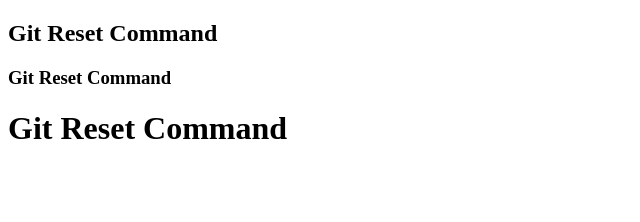
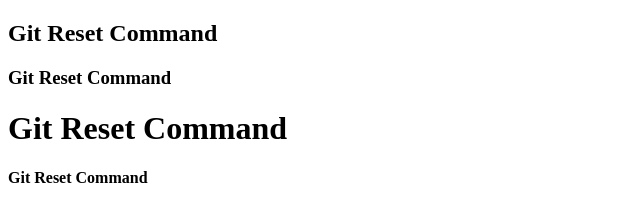
Before and after one commit to medamchan/Git-Reset-Command, a plain HTML site: page index.html in a window 1280 px wide. Shown: the whole page, without its empty margins (0-640 px from the left). Drawn offline with Linux system fonts and the light colour scheme.

```diff
--- a/index.html
+++ b/index.html
@@ -9,5 +9,6 @@
     <h2>Git Reset Command</h2>
     <h3>Git Reset Command</h3>
     <h1>Git Reset Command</h1>
+    <h4>Git Reset Command</h4>
 </body>
 </html>
```
